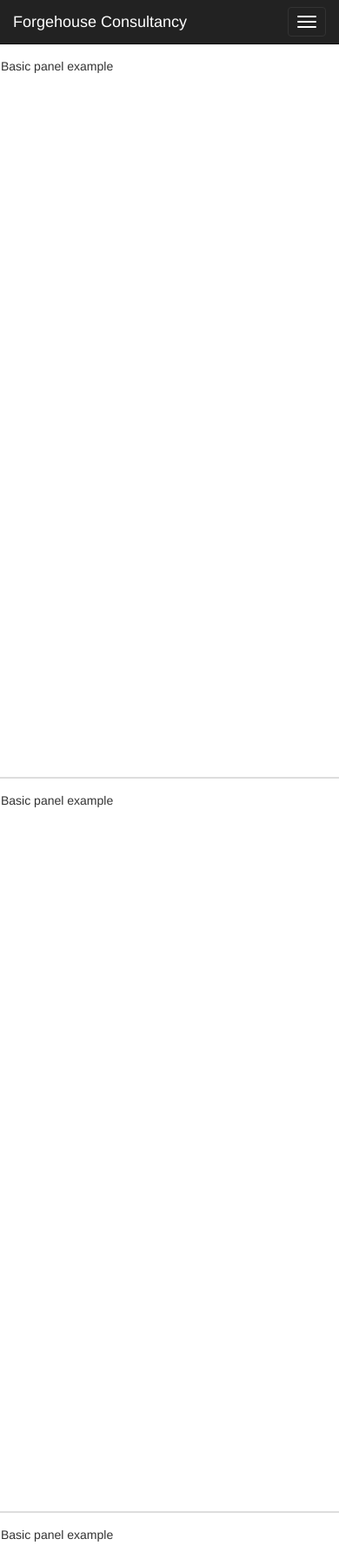
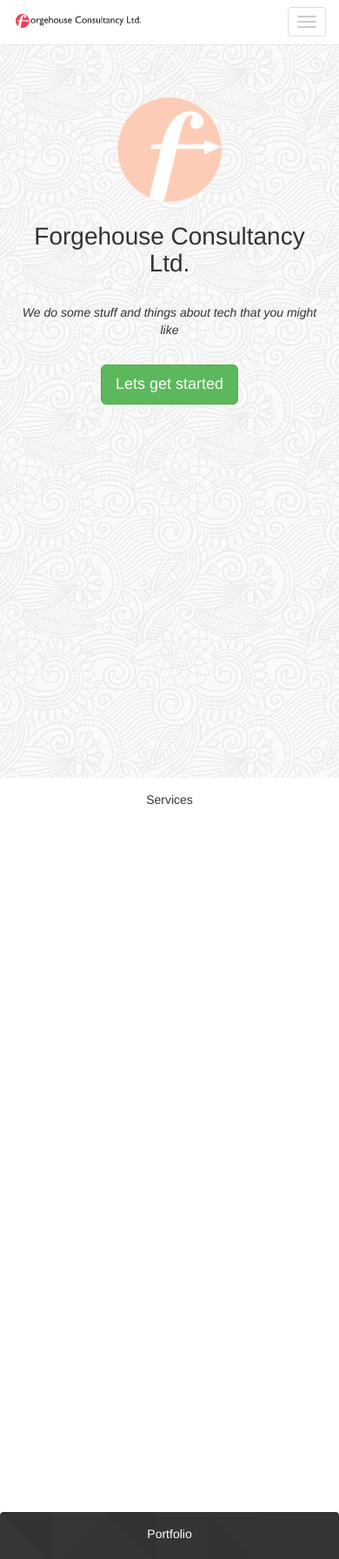
Before and after one commit to Forgehouse/forgehouse.github.io, a plain HTML site: page index.html in a window 390 px wide. Shown: the top 1792 px of the page at 87% size. Drawn offline with Linux system fonts and the light colour scheme.

Commit message:
Responsiveness, smooth scrolling and panel templating
Try out some repeatable textures
Add css to make panels responsive
Add javascript and jquery to smoothly scroll to a section on navigation.
add the brand logo

```diff
--- /dev/null
+++ b/css/responsive.css
@@ -0,0 +1,6 @@
+/* Mobile Styles */
+@media only screen and (max-width: 400px) {
+.header-text{
+        font-size: 28px;
+    }
+}
--- a/css/site.css
+++ b/css/site.css
@@ -1,13 +1,6 @@
 body {
     padding-top: 50px;
-    padding-bottom: 20px;
 }
-
-/* Set padding to keep content from hitting the edges */
-/*.body-content {
-    padding-left: 15px;
-    padding-right: 15px;
-}*/
 
 /* Override the default bootstrap behavior where horizontal description lists
    will truncate terms that are too long to fit in the left column
@@ -23,44 +16,58 @@ textarea {
     max-width: 280px;
 }
 
-.banner {
-    position: relative;
-    text-align: center;
-    color: white;
+.col-sm-12{
+    padding-left:0;
+    padding-right:0;
 }
 
-.banner-text {
-    position: absolute;
-    bottom: 8px;
-    left: 16px;
+.row {
+    padding-left: 0;
+    padding-right: 0;
+    margin-left: 0;
+    margin-right: 0;
 }
 
-.panel{
-    height: 100vh;
-    margin-bottom:0;
+.navbar-default {
+    background-color: white;
+}
+
+.header-list{
+    list-style:none;
+    padding:0;
+}
+
+.logo {
+    width: 130px;
+}
+
+.panel {
+    min-height: 100vh;
+    margin-bottom: 0;
+    border:0;
 }
 
 .panelOne {
-    background-image: linear-gradient(to bottom, #b0d4e3 0%,#88bacf 100%);
-    background-color: none;
+    background: url(../imgs/sakura.png) left top repeat;
+    background: url(../imgs/confectionary.png) left top repeat;
+    background: url(../imgs/footer_lodyas.png) left top repeat;
+    background: url(../imgs/symphony.png) left top repeat;
+    padding-top: 5vh;
 }
 
 .panelTwo {
-    background-image: linear-gradient(to bottom, #b5bdc8 0%,#828c95 36%,#28343b 100%);
-    background-color: none;
+    /*background: url(../imgs/confectionary.png) left top repeat;*/
 }
 
 .panelThree {
-    background-image: linear-gradient(to bottom, #b0d4e3 0%,#88bacf 100%);
-    background-color: none;
+    color:white;
+    background: url(../imgs/footer_lodyas.png) left top repeat;
 }
 
 .panelFour {
-    background-image: linear-gradient(to bottom, #b5bdc8 0%,#828c95 36%,#28343b 100%);
-    background-color: none;
+    /*background: url(../imgs/symphony.png) left top repeat;*/
 }
 
 .panelFive {
-    background-image: linear-gradient(to bottom, #b0d4e3 0%,#88bacf 100%);
-    background-color: none;
+    background: url(../imgs/sakura.png) left top repeat;
 }
--- a/index.html
+++ b/index.html
@@ -6,6 +6,7 @@
     <link rel="stylesheet" type="text/css" href="css/bootstrap.min.css">
     <link rel="stylesheet" type="text/css" href="css/animate.css">
     <link rel="stylesheet" type="text/css" href="css/site.css">
+    <link rel="stylesheet" type="text/css" href="css/responsive.css">
     <script type="text/javascript" src="js/jquery-3.2.1.min.js"></script>
     <script src="js/bootstrap.min.js"></script>
     <script src="js/wow.min.js"></script>
@@ -13,7 +14,7 @@
 </head>
 <html>
 <body>
-    <div class="navbar navbar-inverse navbar-fixed-top">
+    <div class="navbar navbar-default navbar-fixed-top">
         <div class="container">
             <div class="navbar-header">
                 <button type="button" class="navbar-toggle" data-toggle="collapse" data-target=".navbar-collapse">
@@ -21,60 +22,71 @@
                     <span class="icon-bar"></span>
                     <span class="icon-bar"></span>
                 </button>
-                <a href="#" class="navbar-brand">Forgehouse Consultancy</a>
+                <a onclick="scrollToId('Header')" class="navbar-brand"><img alt="Brand" style="width:150px;" src="imgs/brand.jpg"></a>
             </div>
             <div class="navbar-collapse collapse">
                 <ul class="nav navbar-nav">
-                    <li><a href="#">Home</a></li>
-                    <li><a href="#">About</a></li>
-                    <li><a href="#">Contact</a></li>
+                    <li><a onclick="scrollToId('Services')">Services</a></li>
+                    <li><a onclick="scrollToId('Portfolio')">Portfolio</a></li>
+                    <li><a onclick="scrollToId('Team')">The Team</a></li>
+                    <li><a onclick="scrollToId('Contact')">Contact Us</a></li>
                 </ul>
             </div>
         </div>
     </div>
-    <div class="body-content">
-        <div id="content">
-            <div class="row wow animated bounceInUp panelOne" id="Header">
-                <div class="panel panel-default">
+    <div class="">
+        <div class="row" id="Header">
+            <div class="col-sm-12">
+                <div class="panel panel-default panelOne text-center">
                     <div class="panel-body">
-                        Basic panel example
-                    </div>
-                </div>
-            </div>
-            <div class="row wow animated bounceInUp panelTwo" id="Services">
-                <div class="panel panel-default">
-                    <div class="panel-body">
-                        Basic panel example
-                    </div>
-                </div>
-            </div>
-            <div class="row wow animated bounceInUp panelThree" id="Portfolio">
-                <div class="panel panel-default">
-                    <div class="panel-body">
-                        Basic panel example
-                    </div>
-                </div>
-            </div>
-            <div class="row wow animated bounceInUp panelFour" id="The Team">
-                <div class="panel panel-default">
-                    <div class="panel-body">
-                        Basic panel example
-                    </div>
-                </div>
-            </div>
-            <div class="row wow animated bounceInUp panelFive" id="Contact Us">
-                <div class="panel panel-default">
-                    <div class="panel-body">
-                        Basic panel example
+                        <figure>
+                            <img src="imgs/logo.png" class="logo animated fadeInDown " />
+                        </figure>
+                        <h1 class="animated fadeInDown header-text">Forgehouse Consultancy Ltd.</h1>
+                        <ul class="header-list">
+                            <li><br /></li>
+                            <li><i class="animated fadeInUp delay-1s">We do some stuff and things about tech that you might like</i></li>
+                            <li><br /></li>
+                        </ul>
+                        <a class="btn btn-success btn-lg animated fadeInUp delay-1s" onclick="scrollToId('Services')">Lets get started</a>
                     </div>
                 </div>
             </div>
         </div>
-        <hr />
-        <footer>
-            <p>&copy; <span id="copyrightDate"></span> - Forgehouse Consultancy</p>
-        </footer>
+        <div class="row wow animated bounceInRight  text-center" id="Services">
+            <div class="panel panel-default panelTwo">
+                <div class="panel-body">
+                    <div class="">
+                        Services
+                    </div>
+                </div>
+            </div>
+        </div>
+        <div class="row wow animated bounceInLeft  text-center" id="Portfolio">
+            <div class="panel panel-default panelThree">
+                <div class="panel-body">
+                    Portfolio
+                </div>
+            </div>
+        </div>
+        <div class="row wow animated bounceInRight  text-center" id="Team">
+            <div class="panel panel-default panelFour">
+                <div class="panel-body">
+                    Team
+                </div>
+            </div>
+        </div>
+        <div class="row wow animated bounceInUp  text-center" id="Contact">
+            <div class="panel panel-default panelFive">
+                <div class="panel-body">
+                    Contact
+                </div>
+            </div>
+        </div>
     </div>
+    <footer>
+        <p>&copy; <span id="copyrightDate"></span> - Forgehouse Consultancy Ltd.</p>
+    </footer>
     <script>
         setCopyRightDate();
         wow.init();
--- a/js/index.js
+++ b/js/index.js
@@ -1,4 +1,10 @@
 function setCopyRightDate() {
     $('#copyrightDate').text(new Date().getFullYear());
 }
+
+function scrollToId(id) {
+    $('html, body').animate({
+        scrollTop: $("#" + id).offset().top - 50
+    }, 2000);
+}
 var wow = new WOW();
```
Also changed, not shown: css/bootstrap.min.css, imgs/brand.jpg (added), imgs/confectionary.png (added), imgs/footer_lodyas.png (added), imgs/logo.png (added), imgs/sakura.png (added), imgs/symphony.png (added), 1 other file.
